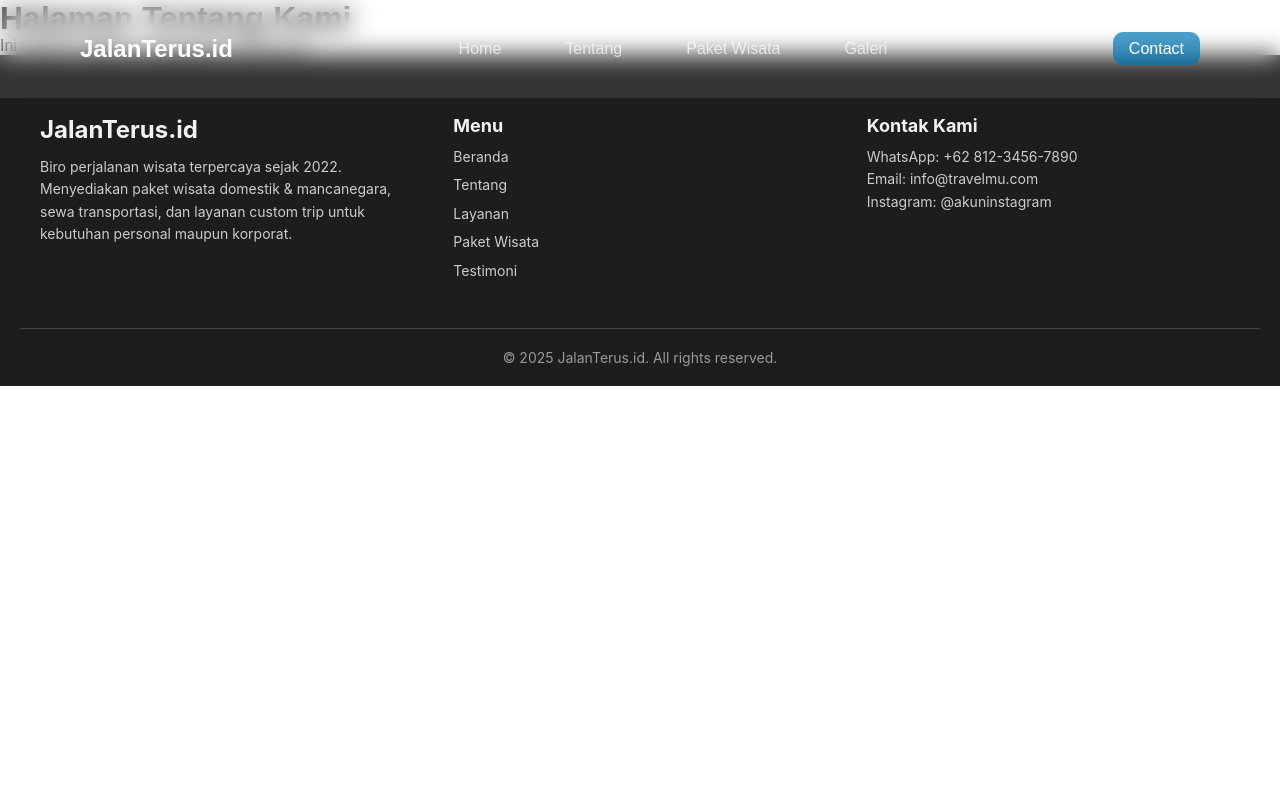
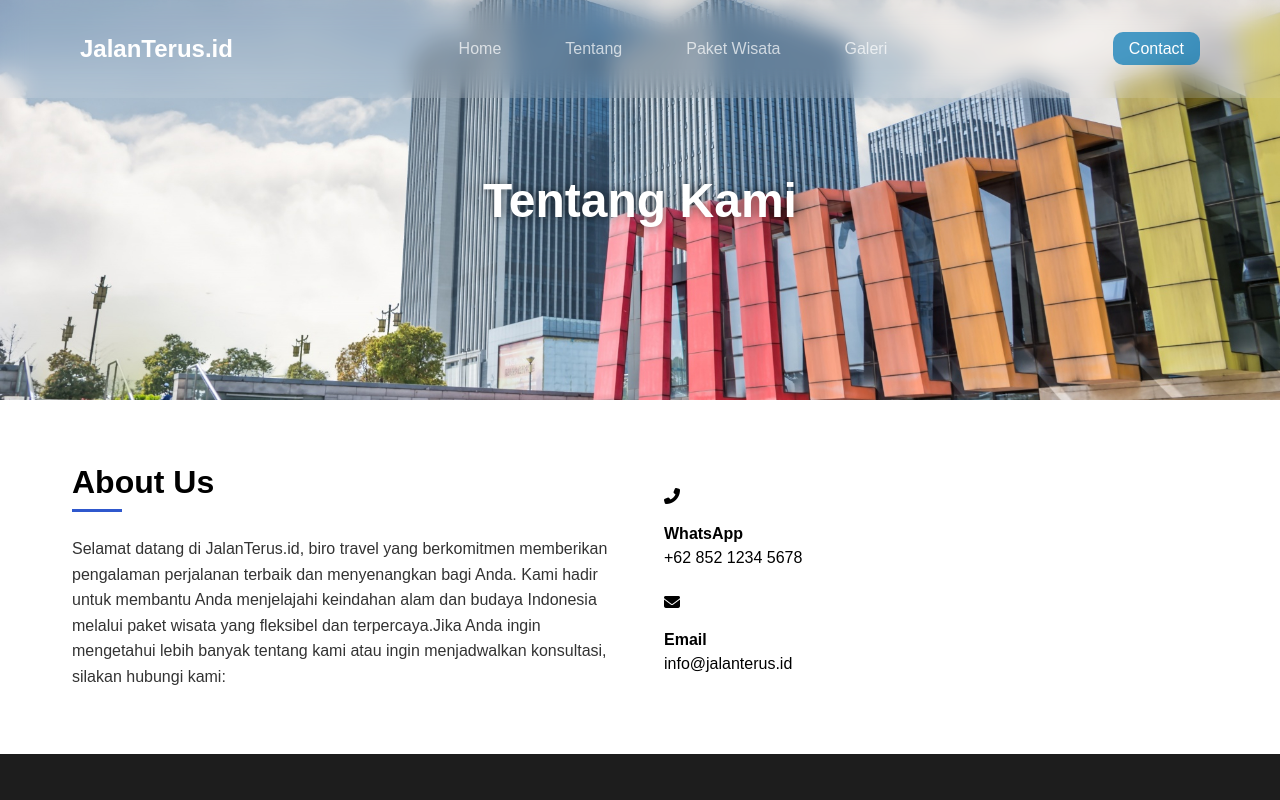
Before and after one commit to iamTsani/JalanTerus.id-Wesbite-Travel, a React (Vite) app: page /about in a window 1280 px wide. Shown: the top 800 px of the page. Built offline with nearby package versions, Linux system fonts and the light colour scheme.

Commit message:
add about page

```diff
--- a/src/pages/About.jsx
+++ b/src/pages/About.jsx
@@ -1,8 +1,64 @@
-export default function About() {
+import React from "react";
+import "../styles/About.css";
+
+const About = () => {
   return (
     <div>
-      <h1>Halaman Tentang Kami</h1>
-      <p>Ini adalah halaman tentang biro travel kami.</p>
+      {/* Hero Section */}
+      <section className="about-hero">
+        <img
+          src="/images/office.jpg"
+          alt="Tentang JalanTerus.id"
+          className="about-banner-img"
+        />
+        <div className="about-hero-text">
+          <h1>Tentang Kami</h1>
+        </div>
+      </section>
+
+      {/* Warp Section */}
+      <section className="about-wrapper">
+        <div className="about-container">
+          <div className="about-left">
+            <h2>About Us</h2>
+            <div className="underline"></div>
+            <p>
+              Selamat datang di JalanTerus.id, biro travel yang berkomitmen
+              memberikan pengalaman perjalanan terbaik dan menyenangkan bagi
+              Anda. Kami hadir untuk membantu Anda menjelajahi keindahan alam
+              dan budaya Indonesia melalui paket wisata yang fleksibel dan
+              terpercaya.Jika Anda ingin mengetahui lebih banyak tentang kami atau ingin
+              menjadwalkan konsultasi, silakan hubungi kami:
+            </p>
+          </div>
+
+          <div className="about-right">
+            <div className="contact-info">
+              <div className="contact-icon">
+                <i className="fas fa-phone-alt" aria-hidden="true"></i>
+              </div>
+              <div className="contact-text">
+                <strong>WhatsApp</strong>
+                <br />
+                +62 852 1234 5678
+              </div>
+            </div>
+
+            <div className="contact-info">
+              <div className="contact-icon">
+                <i className="fa fa-envelope" aria-hidden="true"></i>
+              </div>
+              <div className="contact-text">
+                <strong>Email</strong>
+                <br />
+                info@jalanterus.id
+              </div>
+            </div>
+          </div>
+        </div>
+      </section>
     </div>
-  )
-}
+  );
+};
+
+export default About;
--- /dev/null
+++ b/src/styles/About.css
@@ -0,0 +1,109 @@
+.about-hero {
+  position: relative;
+  width: 100%;
+  height: 60vh;
+  overflow: hidden;
+}
+
+.about-banner-img {
+  width: 100%;
+  height: 100%;
+  object-fit: cover;
+}
+
+.about-hero-text {
+  position: absolute;
+  top: 50%;
+  left: 50%;
+  transform: translate(-50%, -50%);
+  color: white;
+  text-align: center;
+  text-shadow: 0 2px 8px rgba(0, 0, 0, 0.6);
+}
+
+.about-hero-text h1 {
+  font-size: 2.5rem;
+}
+
+
+/* Warp Section */
+.about-wrapper {
+  padding: 0;
+  background-color: #fff;
+}
+
+.about-hero {
+  position: relative;
+  width: 100%;
+  height: 50vh;
+  overflow: hidden;
+}
+
+.about-banner-img {
+  width: 100%;
+  height: 100%;
+  object-fit: cover;
+}
+
+.about-hero-text {
+  position: absolute;
+  top: 50%;
+  left: 50%;
+  transform: translate(-50%, -50%);
+  color: white;
+  text-shadow: 0 0 10px rgba(0,0,0,0.6);
+  text-align: center;
+}
+
+.about-hero-text h1 {
+  font-size: 3rem;
+  margin: 0;
+}
+
+.about-container {
+  display: flex;
+  flex-wrap: wrap;
+  max-width: 1200px;
+  margin: 0 auto;
+  padding: 4rem 2rem;
+  gap: 3rem;
+}
+
+.about-left, .about-right {
+  flex: 1 1 45%;
+  min-width: 280px;
+}
+
+.about-left h2 {
+  font-size: 2rem;
+  margin-bottom: 0.5rem;
+}
+
+.underline {
+  width: 50px;
+  height: 3px;
+  background-color: #2f58cd;
+  margin-bottom: 1.5rem;
+}
+
+.about-left p, .about-right p {
+  line-height: 1.6;
+  font-size: 1rem;
+  color: #333;
+}
+
+.contact-info {
+  display: flex;
+  align-items: flex-start;
+  margin-top: 1.5rem;
+  gap: 1rem;
+}
+
+.contact-info .icon {
+  font-size: 1.5rem;
+  color: #2f58cd;
+}
+
+.contact-text {
+  line-height: 1.5;
+}
```
